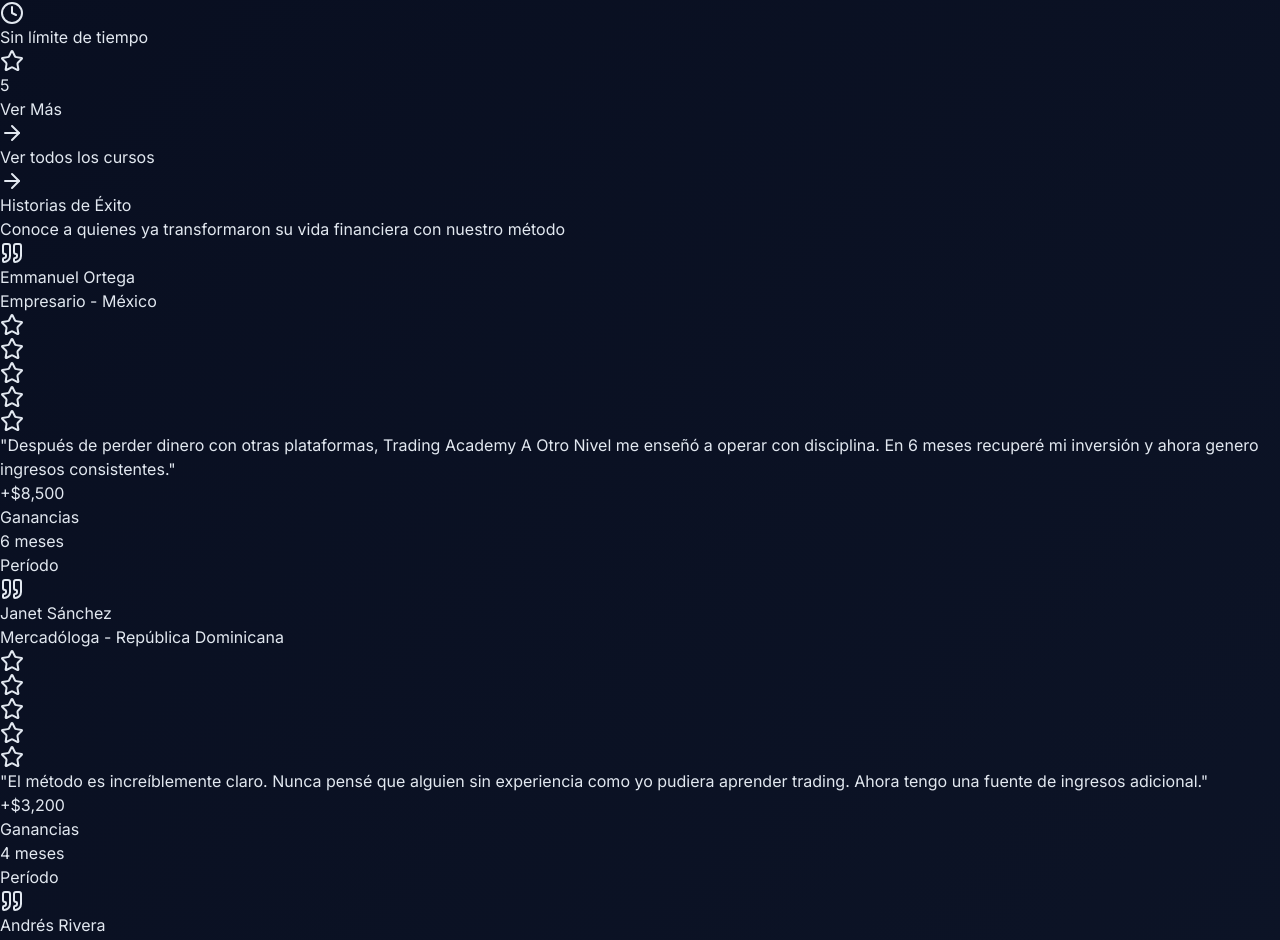
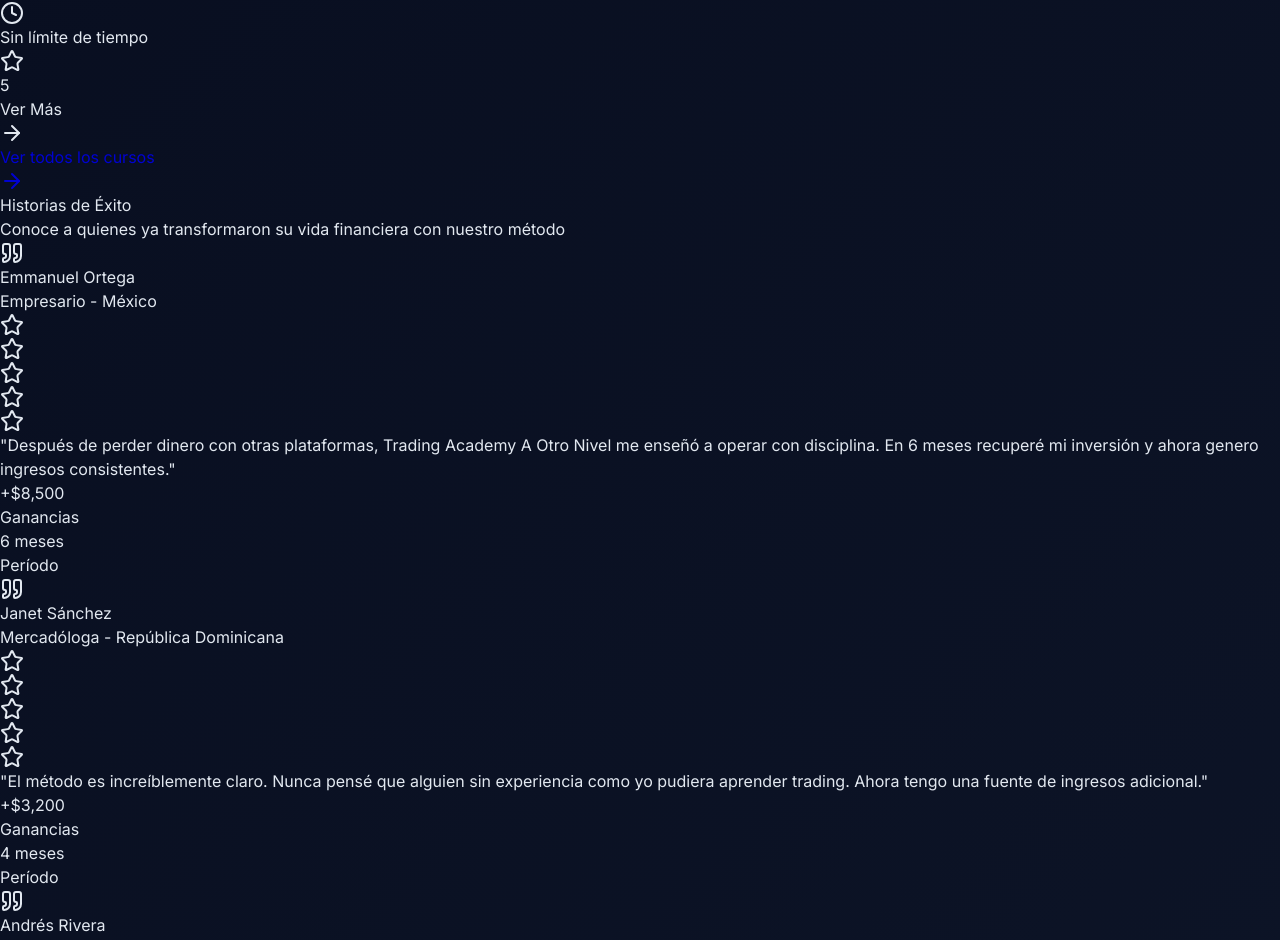
Before and after one commit to cjjunior1/nesux-trading, a Next.js app: page / in a window 1280 px wide. Shown: the part 3951-4891 px from the top of the page. Built offline with nearby package versions, Linux system fonts and the light colour scheme; no server answers.

Commit message:
Cambiar color 'Ver todos los cursos' a #0002D1

```diff
--- a/components/home/courses-preview.tsx
+++ b/components/home/courses-preview.tsx
@@ -132,7 +132,8 @@
         >
           <Link
             href="/cursos"
-            className="inline-flex items-center gap-2 text-emerald-400 hover:text-emerald-300 font-medium"
+            className="inline-flex items-center gap-2 font-medium"
+            style={{ color: '#0002D1' }}
           >
             Ver todos los cursos <ArrowRight className="h-4 w-4" />
           </Link>
```
